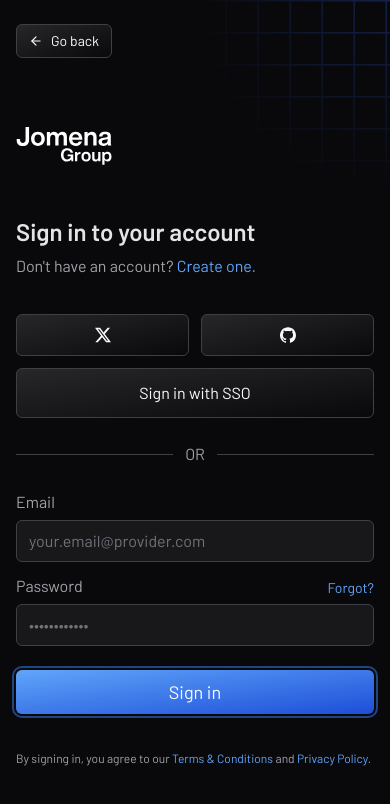
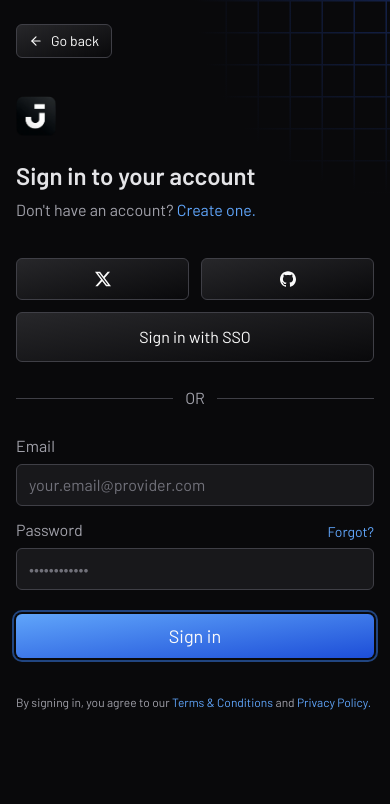
Before and after one commit to Kadafen/Jomena-Group, a Next.js app: page /signin in a window 390 px wide. Shown: the top 804 px of the page. Built offline with nearby package versions, Linux system fonts and the light colour scheme.

Commit message:
fixed header

```diff
--- a/src/components/navbar/NavBar.tsx
+++ b/src/components/navbar/NavBar.tsx
@@ -7,14 +7,20 @@ import { useMotionValueEvent, useScroll, motion } from "framer-motion";
 
 export const NavBar = () => {
   const [scrolled, setScrolled] = useState(false);
+  const [hidden, setHidden] = useState(false);
   const { scrollY } = useScroll();
+  let lastScrollY = 0;
 
   useMotionValueEvent(scrollY, "change", (latest) => {
+    const direction = latest > lastScrollY ? "down" : "up";
     if (latest > 150) {
       setScrolled(true);
+      setHidden(direction === "down");
     } else {
       setScrolled(false);
+      setHidden(false);
     }
+    lastScrollY = latest;
   });
 
   return (
@@ -25,26 +31,23 @@ export const NavBar = () => {
       }}
       animate={{
         opacity: 1,
-        y: "0%",
+        y: hidden ? "-100%" : "0%",
       }}
       transition={{
-        duration: 1.25,
+        duration: 0.3,
         ease: "easeInOut",
       }}
-      className={`fixed left-0 right-0 top-0 z-50 bg-zinc-950/0 py-3 transition-colors ${scrolled && "bg-zinc-950/80 backdrop-blur"}`}
+      className={`fixed left-0 right-0 top-0 z-50 bg-zinc-950/20 py-3 transition-colors ${
+        scrolled && "bg-zinc-950/90 backdrop-blur"
+      }`}
     >
       <MaxWidthWrapper>
         <div className="flex items-center justify-between">
-          <div className="flex items-center gap-12">
+          <div className="flex items-center gap-8">
             <NavLogo />
-            <div className="hidden md:block">
-              <NavLinks />
-            </div>
+            <NavLinks />
           </div>
           <NavCTAs />
-        </div>
-        <div className="block pt-1.5 md:hidden">
-          <NavLinks />
         </div>
       </MaxWidthWrapper>
     </motion.nav>
--- a/src/components/navbar/NavCTAs.tsx
+++ b/src/components/navbar/NavCTAs.tsx
@@ -9,7 +9,7 @@ export const NavCTAs = () => {
     <div className="flex items-center">
       <SplashButton
         onClick={openCalendly}
-        className="px-4 py-1 text-base text-zinc-100"
+        className="px-3 py-1 text-sm text-zinc-100 md:px-4 md:text-base"
       >
         Schedule a call
       </SplashButton>
--- a/src/components/navbar/NavLinks.tsx
+++ b/src/components/navbar/NavLinks.tsx
@@ -3,17 +3,17 @@ import { NavLink } from "./NavLink";
 
 export const NavLinks = () => {
   return (
-    <ul className="flex gap-3 text-zinc-400 md:gap-9">
-      <li>
+    <ul className="flex items-center gap-3 text-sm text-zinc-400 md:gap-6 md:text-base">
+      <li className="whitespace-nowrap">
         <NavLink href="/#features">Features</NavLink>
       </li>
-      <li>
+      <li className="whitespace-nowrap">
         <NavLink href="/#services">Services</NavLink>
       </li>
-      <li>
+      <li className="whitespace-nowrap">
         <NavLink href="/#testimonials">Testimonials</NavLink>
       </li>
-      <li>
+      <li className="whitespace-nowrap">
         <NavLink href="/#pricing">Pricing</NavLink>
       </li>
     </ul>
--- a/src/components/navbar/NavLogo.tsx
+++ b/src/components/navbar/NavLogo.tsx
@@ -5,7 +5,20 @@ import Image from "next/image";
 export const NavLogo = () => {
   return (
     <Link href="/" className="flex items-center">
-      <Image src="/img/JomenaGroupWhite.svg" alt="Jomena Group Logo" width={500} height={100} className="h-24 w-auto" />
+      <Image
+        src="/img/JomenaGroupWhite.svg"
+        alt="Jomena Group Logo"
+        width={500}
+        height={100}
+        className="hidden h-20 w-auto md:block"
+      />
+      <Image
+        src="/img/Jomena mini logo.png"
+        alt="Jomena Mini Logo"
+        width={40}
+        height={40}
+        className="block h-10 w-auto md:hidden"
+      />
     </Link>
   );
 };
```
Also changed, not shown: public/img/Jomena mini logo.png (added).
